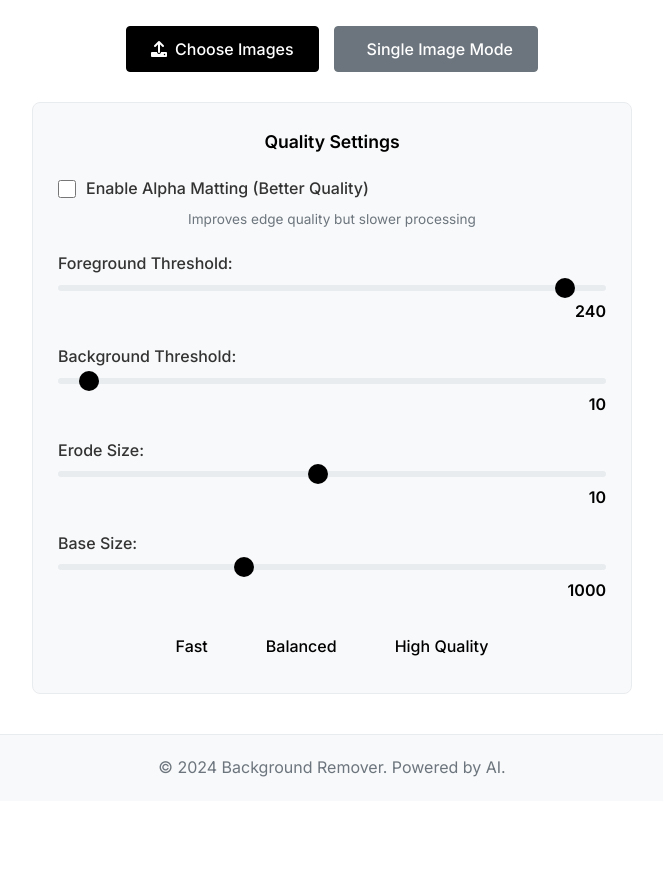
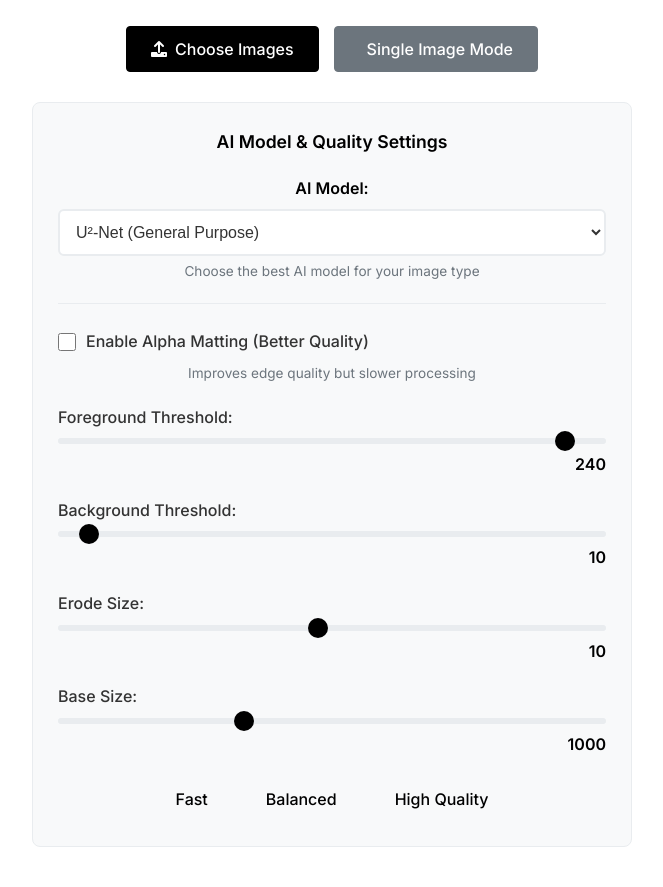
Before and after one commit to EslamTharwaat/remove_image_background, a Flask app: page / in a window 1280 px wide. Shown: the part 631-1518 px from the top of the page, without its empty margins (308-971 px from the left). Before the commit the page ends 1408 px from the top, so only its background shows below. Run offline with Flask 3, Linux system fonts and the light colour scheme; some libraries are stand-ins or nearby versions.

Commit message:
🤖 Add AI model selection and individual image progress tracking
- Add multiple AI model options: U²-Net, U²-Net+, Human Segmentation, Clothing Segmentation
- Implement individual image progress tracking with real-time percentage updates
- Add detailed progress stages: file save (20%), optimization (30%), AI processing (50-80%), saving (90-100%)
- Create individual progress UI with filename, progress bar, percentage, and status
- Update batch processing to show per-image progress instead of just total progress
- Add AI model selection dropdown with descriptions for each model
- Include AI model information in processing results
- Enhance parallel processing with individual progress monitoring
- Add visual status indicators: Processing, Completed, Error
- Maintain backward compatibility with existing functionality

```diff
--- a/app.py
+++ b/app.py
@@ -31,6 +31,10 @@ app.config['DEFAULT_ALPHA_MATTING_FOREGROUND_THRESHOLD'] = 240
 app.config['DEFAULT_ALPHA_MATTING_BACKGROUND_THRESHOLD'] = 10
 app.config['DEFAULT_ALPHA_MATTING_ERODE_SIZE'] = 10
 app.config['DEFAULT_ALPHA_MATTING_BASE_SIZE'] = 1000
+
+# AI model settings
+app.config['AVAILABLE_MODELS'] = ['u2net', 'u2netp', 'u2net_human_seg', 'u2net_cloth_seg']
+app.config['DEFAULT_MODEL'] = 'u2net'
 
 # Security settings
 app.config['WTF_CSRF_ENABLED'] = True
@@ -83,15 +87,22 @@ def create_batch_job(batch_id, total_files):
         'errors': [],
         'status': 'processing',
         'start_time': time.time(),
-        'progress': 0
+        'progress': 0,
+        'individual_progress': {}  # Track progress for each file
     }
 
-def update_batch_progress(batch_id, filename, status, result=None, error=None):
+def update_batch_progress(batch_id, filename, status, result=None, error=None, individual_progress=None):
     """Update batch processing progress"""
     if batch_id in BATCH_JOBS:
         job = BATCH_JOBS[batch_id]
-        job['processed_files'] += 1
-        job['progress'] = (job['processed_files'] / job['total_files']) * 100
+
+        # Update individual progress
+        if individual_progress is not None:
+            job['individual_progress'][filename] = individual_progress
+
+        if status in ['completed', 'error']:
+            job['processed_files'] += 1
+            job['progress'] = (job['processed_files'] / job['total_files']) * 100
 
         if result:
             job['results'].append({
@@ -162,7 +173,7 @@ def cleanup_old_files():
                         except OSError:
                             pass
 
-def process_single_image(file_data, batch_id, original_filename, quality_settings=None):
+def process_single_image(file_data, batch_id, original_filename, quality_settings=None, ai_model=None):
     """Process a single image in batch mode"""
     try:
         start_time = time.time()
@@ -177,6 +188,13 @@ def process_single_image(file_data, batch_id, original_filename, quality_setting
                 'base_size': app.config['DEFAULT_ALPHA_MATTING_BASE_SIZE']
             }
 
+        # Use default AI model if none provided
+        if ai_model is None:
+            ai_model = app.config['DEFAULT_MODEL']
+
+        # Update progress - starting
+        update_batch_progress(batch_id, original_filename, 'processing', individual_progress=10)
+
         # Generate secure filename
         secure_filename_gen = generate_secure_filename(original_filename)
         filepath = safe_join(app.config['UPLOAD_FOLDER'], secure_filename_gen)
@@ -184,12 +202,21 @@ def process_single_image(file_data, batch_id, original_filename, quality_setting
         if filepath is None:
             raise Exception("Invalid file path")
 
+        # Update progress - file saved
+        update_batch_progress(batch_id, original_filename, 'processing', individual_progress=20)
+
         # Save the uploaded file
         with open(filepath, 'wb') as f:
             f.write(file_data)
 
+        # Update progress - optimizing image
+        update_batch_progress(batch_id, original_filename, 'processing', individual_progress=30)
+
         # Optimize image size for faster processing
         optimized_filepath = optimize_image_size(filepath)
+
+        # Update progress - AI processing starting
+        update_batch_progress(batch_id, original_filename, 'processing', individual_progress=50)
 
         # Remove background
         output_filename = f"no_bg_{secure_filename_gen}"
@@ -202,16 +229,22 @@ def process_single_image(file_data, batch_id, original_filename, quality_setting
         with open(optimized_filepath, 'rb') as input_file:
             input_data = input_file.read()
 
-        # Remove background using quality settings
+        # Remove background using AI model and quality settings
         output_data = bg.remove(
             input_data,
-            model_name='u2net',
+            model_name=ai_model,
             alpha_matting=quality_settings['alpha_matting'],
             alpha_matting_foreground_threshold=quality_settings['foreground_threshold'],
             alpha_matting_background_threshold=quality_settings['background_threshold'],
             alpha_matting_erode_structure_size=quality_settings['erode_size'],
             alpha_matting_base_size=quality_settings['base_size']
         )
+
+        # Update progress - AI processing complete
+        update_batch_progress(batch_id, original_filename, 'processing', individual_progress=80)
+
+        # Update progress - saving result
+        update_batch_progress(batch_id, original_filename, 'processing', individual_progress=90)
 
         # Save the processed image
         with open(output_path, 'wb') as output_file:
@@ -226,17 +259,18 @@ def process_single_image(file_data, batch_id, original_filename, quality_setting
         result = {
             'original_image': f'/uploads/{secure_filename_gen}',
             'processed_image': f'/outputs/{output_filename}',
-            'processing_time': round(processing_time, 2)
+            'processing_time': round(processing_time, 2),
+            'ai_model': ai_model
         }
 
-        # Update batch progress
-        update_batch_progress(batch_id, original_filename, 'completed', result=result)
+        # Update batch progress - completed
+        update_batch_progress(batch_id, original_filename, 'completed', result=result, individual_progress=100)
 
         return result
 
     except Exception as e:
         # Update batch progress with error
-        update_batch_progress(batch_id, original_filename, 'error', error=str(e))
+        update_batch_progress(batch_id, original_filename, 'error', error=str(e), individual_progress=0)
 
         # Clean up uploaded file if processing fails
         if 'filepath' in locals() and os.path.exists(filepath):
@@ -311,6 +345,11 @@ def upload_file():
         'base_size': int(request.form.get('base_size', app.config['DEFAULT_ALPHA_MATTING_BASE_SIZE']))
     }
 
+    # Get AI model selection
+    ai_model = request.form.get('ai_model', app.config['DEFAULT_MODEL'])
+    if ai_model not in app.config['AVAILABLE_MODELS']:
+        ai_model = app.config['DEFAULT_MODEL']
+
     if file and allowed_file(file.filename):
         # Generate secure filename
         secure_filename_gen = generate_secure_filename(file.filename)
@@ -339,10 +378,10 @@ def upload_file():
             with open(optimized_filepath, 'rb') as input_file:
                 input_data = input_file.read()
 
-            # Remove background using quality settings
+            # Remove background using AI model and quality settings
             output_data = bg.remove(
                 input_data,
-                model_name='u2net',
+                model_name=ai_model,
                 alpha_matting=quality_settings['alpha_matting'],
                 alpha_matting_foreground_threshold=quality_settings['foreground_threshold'],
                 alpha_matting_background_threshold=quality_settings['background_threshold'],
@@ -399,6 +438,11 @@ def batch_upload():
         'base_size': int(request.form.get('base_size', app.config['DEFAULT_ALPHA_MATTING_BASE_SIZE']))
     }
 
+    # Get AI model selection
+    ai_model = request.form.get('ai_model', app.config['DEFAULT_MODEL'])
+    if ai_model not in app.config['AVAILABLE_MODELS']:
+        ai_model = app.config['DEFAULT_MODEL']
+
     # Validate all files
     valid_files = []
     for file in files:
@@ -422,7 +466,7 @@ def batch_upload():
             futures = []
             for file in valid_files:
                 file_data = file.read()
-                future = executor.submit(process_single_image, file_data, batch_id, file.filename, quality_settings)
+                future = executor.submit(process_single_image, file_data, batch_id, file.filename, quality_settings, ai_model)
                 futures.append(future)
 
             # Wait for all futures to complete
@@ -455,7 +499,8 @@ def batch_status(batch_id):
         'processed_files': job['processed_files'],
         'results': job['results'],
         'errors': job['errors'],
-        'total_time': job.get('total_time', 0)
+        'total_time': job.get('total_time', 0),
+        'individual_progress': job.get('individual_progress', {})
     })
 
 @app.route('/uploads/<filename>')
--- a/static/css/style.css
+++ b/static/css/style.css
@@ -142,6 +142,43 @@ body {
     background: #f8f9fa;
     border-radius: 8px;
     border: 1px solid #e9ecef;
+}
+
+.ai-model-selection {
+    margin-bottom: 25px;
+    padding-bottom: 20px;
+    border-bottom: 1px solid #e9ecef;
+}
+
+.ai-model-selection label {
+    display: block;
+    font-weight: 600;
+    color: #000;
+    margin-bottom: 8px;
+}
+
+.ai-model-selection select {
+    width: 100%;
+    padding: 12px;
+    border: 2px solid #e9ecef;
+    border-radius: 6px;
+    background: white;
+    font-size: 1rem;
+    color: #333;
+    cursor: pointer;
+    transition: border-color 0.3s ease;
+}
+
+.ai-model-selection select:focus {
+    outline: none;
+    border-color: #000;
+}
+
+.ai-model-selection small {
+    display: block;
+    color: #6c757d;
+    font-size: 0.85rem;
+    margin-top: 5px;
 }
 
 .quality-settings h4 {
--- a/static/js/script.js
+++ b/static/js/script.js
@@ -161,6 +161,7 @@ function processSingleFile(file) {
     formData.append('background_threshold', qualitySettings.background_threshold);
     formData.append('erode_size', qualitySettings.erode_size);
     formData.append('base_size', qualitySettings.base_size);
+    formData.append('ai_model', qualitySettings.ai_model);
 
     fetch('/upload', {
         method: 'POST',
@@ -219,6 +220,7 @@ function processBatchFiles() {
     formData.append('background_threshold', qualitySettings.background_threshold);
     formData.append('erode_size', qualitySettings.erode_size);
     formData.append('base_size', qualitySettings.base_size);
+    formData.append('ai_model', qualitySettings.ai_model);
 
     fetch('/batch-upload', {
         method: 'POST',
@@ -268,6 +270,7 @@ function updateBatchProgress(data) {
     const processedFiles = document.getElementById('batchProcessedFiles');
     const errors = document.getElementById('batchErrors');
     const status = document.getElementById('batchStatus');
+    const individualProgress = document.getElementById('individualProgress');
 
     if (progressFill) progressFill.style.width = `${data.progress}%`;
     if (progressText) progressText.textContent = `${Math.round(data.progress)}%`;
@@ -282,6 +285,44 @@ function updateBatchProgress(data) {
             status.innerHTML = `<p>✅ Batch processing completed!</p>`;
         }
     }
+
+    // Update individual progress
+    if (individualProgress && data.individual_progress) {
+        updateIndividualProgress(individualProgress, data.individual_progress);
+    }
+}
+
+function updateIndividualProgress(container, individualProgress) {
+    // Clear existing items
+    container.innerHTML = '';
+
+    // Create progress items for each file
+    Object.entries(individualProgress).forEach(([filename, progress]) => {
+        const progressItem = document.createElement('div');
+        progressItem.className = 'individual-progress-item';
+
+        let status = 'processing';
+        let statusText = 'Processing';
+
+        if (progress === 100) {
+            status = 'completed';
+            statusText = 'Completed';
+        } else if (progress === 0) {
+            status = 'error';
+            statusText = 'Error';
+        }
+
+        progressItem.innerHTML = `
+            <div class="individual-progress-filename">${filename}</div>
+            <div class="individual-progress-bar">
+                <div class="individual-progress-fill" style="width: ${progress}%"></div>
+            </div>
+            <div class="individual-progress-percentage">${progress}%</div>
+            <div class="individual-progress-status ${status}">${statusText}</div>
+        `;
+
+        container.appendChild(progressItem);
+    });
 }
 
 function showBatchResults(data) {
@@ -359,7 +400,8 @@ function getQualitySettings() {
         foreground_threshold: parseInt(document.getElementById('foregroundThreshold').value),
         background_threshold: parseInt(document.getElementById('backgroundThreshold').value),
         erode_size: parseInt(document.getElementById('erodeSize').value),
-        base_size: parseInt(document.getElementById('baseSize').value)
+        base_size: parseInt(document.getElementById('baseSize').value),
+        ai_model: document.getElementById('aiModel').value
     };
 }
 
--- a/templates/index.html
+++ b/templates/index.html
@@ -43,7 +43,19 @@
                 </div>
 
                 <div class="quality-settings" id="qualitySettings">
-                    <h4>Quality Settings</h4>
+                    <h4>AI Model & Quality Settings</h4>
+
+                    <div class="ai-model-selection">
+                        <label for="aiModel">AI Model:</label>
+                        <select id="aiModel" name="aiModel">
+                            <option value="u2net">U²-Net (General Purpose)</option>
+                            <option value="u2netp">U²-Net+ (Faster)</option>
+                            <option value="u2net_human_seg">U²-Net Human Segmentation</option>
+                            <option value="u2net_cloth_seg">U²-Net Clothing Segmentation</option>
+                        </select>
+                        <small>Choose the best AI model for your image type</small>
+                    </div>
+
                     <div class="settings-grid">
                         <div class="setting-item">
                             <label for="alphaMatting">
@@ -123,6 +135,10 @@
 
                     <div class="batch-status" id="batchStatus">
                         <p>Starting batch processing...</p>
+                    </div>
+
+                    <div class="individual-progress" id="individualProgress">
+                        <!-- Individual image progress will be populated here -->
                     </div>
                 </div>
             </div>
```
Also changed, not shown: other parts of static/css/style.css (+76 -0 lines).
